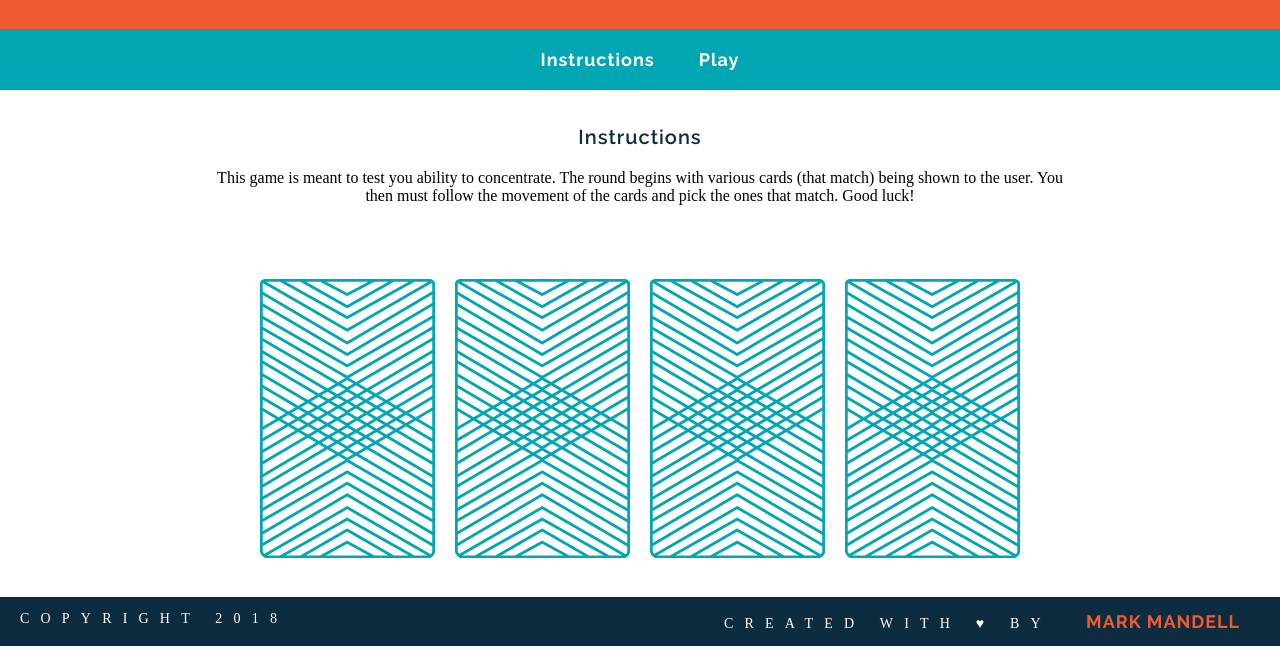
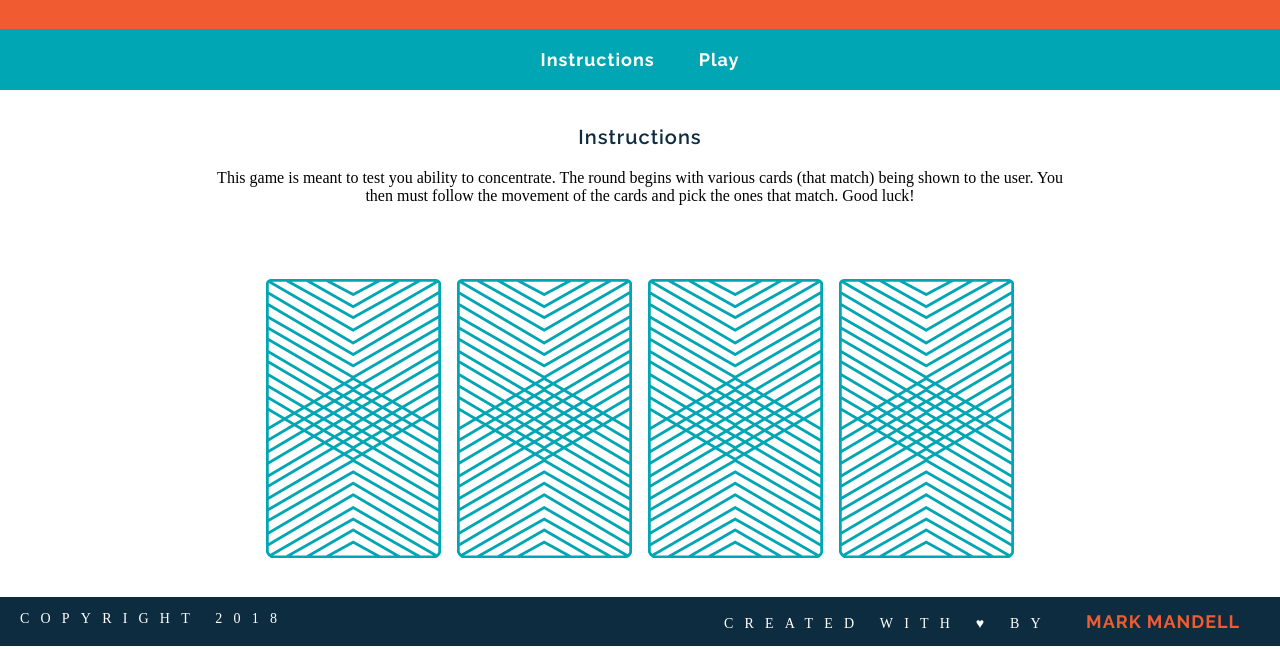
Before and after one commit to markman0922/wdi-fundamentals, a plain HTML site: page memoryGame/index.html in a window 1280 px wide. Shown: the part 151-800 px from the top of the page. Drawn offline with Linux system fonts and the light colour scheme; a web font is replaced by a local one.

Commit message:
memoryGame v1

```diff
--- a/memoryGame/index.html
+++ b/memoryGame/index.html
@@ -26,12 +26,7 @@
     </p>
     <br>
 
-    <div>
-      <img src="images/back.png" alt="Queen of Diamonds">
-      <img src="images/back.png" alt="Queen of Hearts">
-      <img src="images/back.png" alt="King of Diamonds">
-      <img src="images/back.png" alt="King of Hearts">
-    </div>
+    <div id="game-board" class="board clearfix"></div>
   </main>
 
   <footer class="clearfix">
--- a/memoryGame/js/main.js
+++ b/memoryGame/js/main.js
@@ -1,17 +1,56 @@
-var cards = ["queen", "queen", "king", "king"];
+var cards = [
+  {
+    rank: "Queen",
+    suit: "Hearts",
+    cardImage: "images/queen-of-hearts.png"
+  },
+  {
+    rank: "Queen",
+    suit: "Diamonds",
+    cardImage: "images/queen-of-diamonds.png"
+  },
+  {
+    rank: "King",
+    suit: "Hearts",
+    cardImage: "images/king-of-hearts.png"
+  },
+  {
+    rank: "King",
+    suit: "Diamonds",
+    cardImage: "images/king-of-diamonds.png"
+  },
+];
+
 var cardsInPlay = [];
 
-var cardOne = cards[0];
-var cardTwo = cards[1];
+var  createBoard = function() {
+  for (var i = 0; i < cards.length; i++) {
+    var cardElement = document.createElement('img');
+    cardElement.setAttribute('src', 'images/back.png');
+    cardElement.setAttribute('data-id', i);
+    cardElement.addEventListener('click', flipCard);
+    document.getElementById('game-board').appendChild(cardElement);
+  }
+}
 
-cardsInPlay.push(cardOne);
-cardsInPlay.push(cardTwo);
-console.log(cardsInPlay);
-
-if(cardsInPlay.length === 2){
-  if(cardsInPlay[0] === cardsInPlay[1]){
+var checkForMatch = function() {
+  if(cardsInPlay[0] === cardsInPlay[1]) {
     alert("You found a match!");
   } else {
     alert("The cards do not match, try again!");
   }
 }
+
+var flipCard = function() {
+  var cardId = this.getAttribute('data-id');
+  cardsInPlay.push(cards[cardId].rank);
+  this.setAttribute('src', cards[cardId].cardImage);
+  if(cardsInPlay.length === 2){
+    checkForMatch();
+  }
+  console.log("User flipped " + cards[cardId].rank + " of " + cards[cardId].suit);
+}
+
+
+
+createBoard();
```
